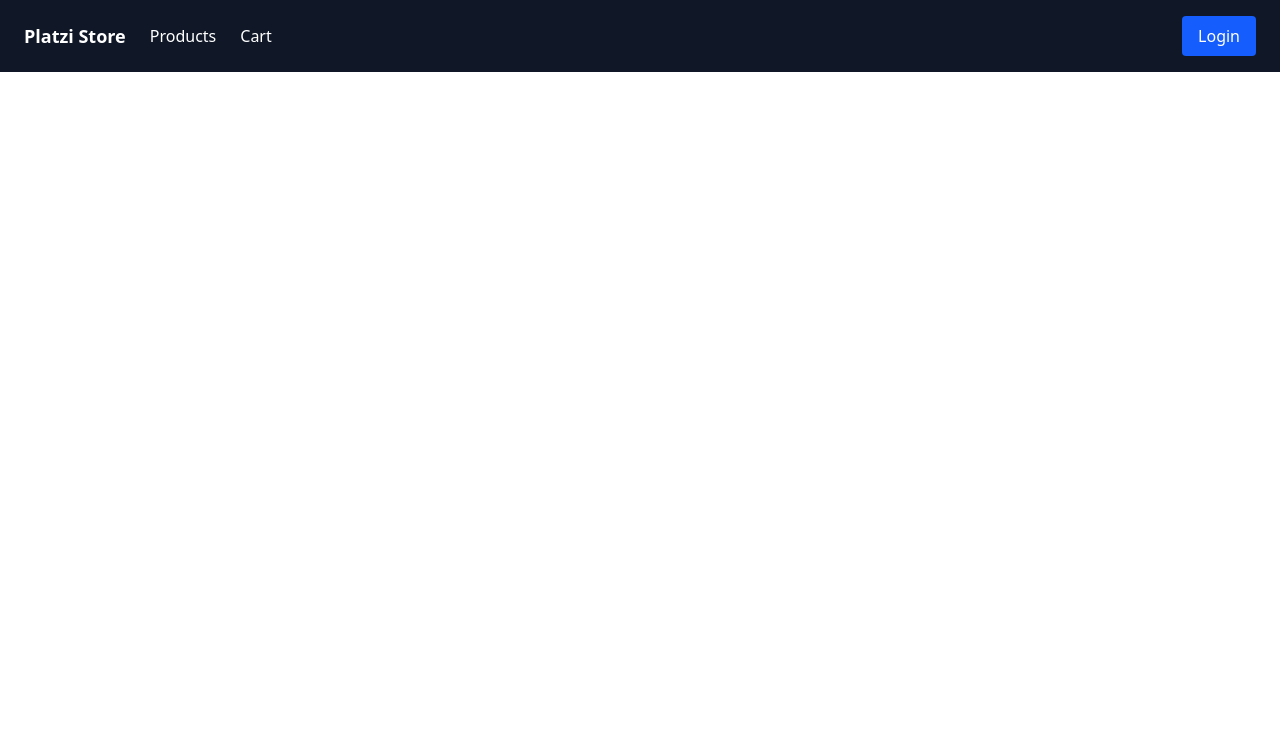
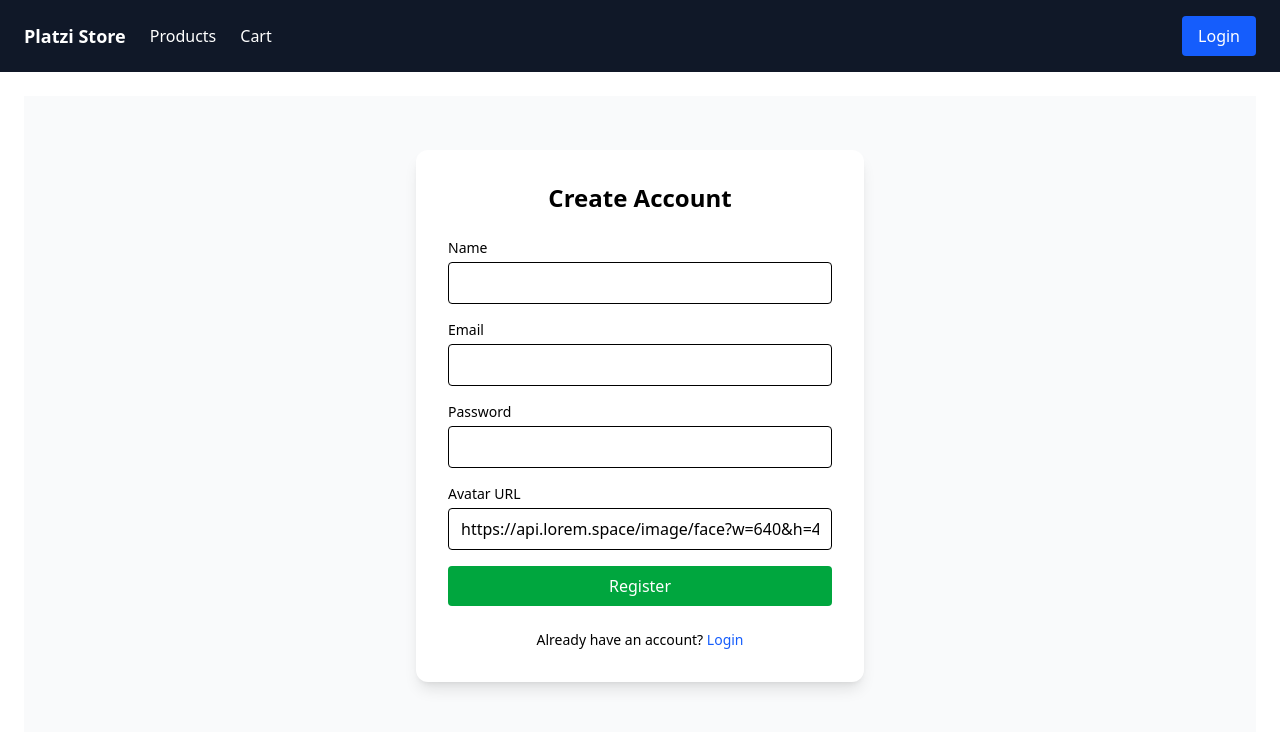
Before and after one commit to Diwakar-Rai/platzi-store, an Angular app: page /register in a window 1280 px wide. Before the commit this address led to /. Shown: the top 732 px of the page. Built offline with nearby package versions, Linux system fonts and the light colour scheme.

Commit message:
register section done

```diff
--- a/src/app/app.routes.ts
+++ b/src/app/app.routes.ts
@@ -16,4 +16,8 @@ export const routes: Routes = [
     canActivate: [authGuard],
     loadChildren: () => import('./features/cart/cart.routes').then((m) => m.CART_ROUTES),
   },
+  {
+    path: 'register',
+    loadComponent: () => import('./features/auth/pages/register/register').then((m) => m.Register),
+  },
 ];
--- a/src/app/core/gaurds/auth-guard.ts
+++ b/src/app/core/gaurds/auth-guard.ts
@@ -2,13 +2,18 @@ import { CanActivateFn, Router } from '@angular/router';
 import { Auth } from '../services/auth';
 import { inject } from '@angular/core';
 
-export const authGuard: CanActivateFn = () => {
+export const authGuard: CanActivateFn = (route) => {
   const authService = inject(Auth);
   const router = inject(Router);
 
-  if (authService.isAuthenticated()) {
-    return true;
+  if (!authService.isAuthenticated()) {
+    router.navigate(['/login']);
+    return false;
   }
-  router.navigate(['/login']);
-  return false;
+  const requiredRole = route.data?.['role'];
+  if (requiredRole && authService.user()?.role !== requiredRole) {
+    router.navigate(['/products']);
+    return false;
+  }
+  return true;
 };
--- a/src/app/features/auth/pages/login/login.html
+++ b/src/app/features/auth/pages/login/login.html
@@ -1,14 +1,74 @@
-<h2>Login</h2>
+<div class="min-h-[80vh] flex items-center justify-center bg-gray-50">
+  <div class="bg-white shadow-lg rounded-xl p-8 w-full max-w-md">
+    <h2 class="text-2xl font-bold text-center mb-6">Welcome Back</h2>
 
-<input type="email" [(ngModel)]="email" placeholder="Email" />
-<input type="password" [(ngModel)]="password" placeholder="Password" />
+    <form (ngSubmit)="onLogin()" #form="ngForm" class="space-y-4">
+      <!-- Email -->
+      <div>
+        <label class="block text-sm font-medium mb-1">Email</label>
+        <input
+          type="email"
+          name="email"
+          required
+          email
+          [(ngModel)]="email"
+          #emailRef="ngModel"
+          class="w-full border px-3 py-2 rounded focus:ring-2 focus:ring-blue-500 outline-none"
+          [class.border-red-500]="emailRef.invalid && emailRef.touched"
+        />
 
-<button (click)="onLogin()">Login</button>
+        @if (emailRef.invalid && emailRef.touched) {
+          <p class="text-red-500 text-xs mt-1">Please enter a valid email.</p>
+        }
+      </div>
 
-@if (loading()) {
-  <p>Logging in...</p>
-}
+      <!-- Password -->
+      <div>
+        <label class="block text-sm font-medium mb-1">Password</label>
 
-@if (error()) {
-  <p style="color: red">Login failed</p>
-}
+        <div class="relative">
+          <input
+            [type]="showPassword() ? 'text' : 'password'"
+            name="password"
+            required
+            minlength="6"
+            [(ngModel)]="password"
+            #passwordRef="ngModel"
+            class="w-full border px-3 py-2 rounded focus:ring-2 focus:ring-blue-500 outline-none"
+            [class.border-red-500]="passwordRef.invalid && passwordRef.touched"
+          />
+
+          <button
+            type="button"
+            (click)="togglePassword()"
+            class="absolute right-2 top-2 text-sm text-gray-500"
+          >
+            {{ showPassword() ? 'Hide' : 'Show' }}
+          </button>
+        </div>
+
+        @if (passwordRef.invalid && passwordRef.touched) {
+          <p class="text-red-500 text-xs mt-1">Password must be at least 6 characters.</p>
+        }
+      </div>
+
+      <button
+        type="submit"
+        [disabled]="form.invalid || loading()"
+        class="w-full bg-blue-600 text-white py-2 rounded hover:bg-blue-500 transition disabled:opacity-50"
+      >
+        @if (!loading()) {
+          Login
+        }
+        @if (loading()) {
+          Logging in...
+        }
+      </button>
+    </form>
+
+    <p class="text-sm text-center mt-6">
+      Don't have an account?
+      <a routerLink="/register" class="text-blue-600 hover:underline"> Register </a>
+    </p>
+  </div>
+</div>
--- a/src/app/features/auth/pages/login/login.ts
+++ b/src/app/features/auth/pages/login/login.ts
@@ -1,11 +1,11 @@
 import { Component, inject, signal } from '@angular/core';
 import { Auth } from '../../../../core/services/auth';
-import { Router } from '@angular/router';
+import { Router, RouterLink } from '@angular/router';
 import { FormsModule } from '@angular/forms';
 
 @Component({
   selector: 'app-login',
-  imports: [FormsModule],
+  imports: [FormsModule, RouterLink],
   templateUrl: './login.html',
   styleUrl: './login.css',
 })
@@ -17,6 +17,11 @@ export class Login {
   password = '';
   loading = signal(false);
   error = signal(false);
+  showPassword = signal(false);
+
+  togglePassword() {
+    this.showPassword.update((v) => !v);
+  }
 
   onLogin() {
     this.loading.set(true);
--- /dev/null
+++ b/src/app/features/auth/pages/register/register.html
@@ -0,0 +1,96 @@
+<div class="min-h-[80vh] flex items-center justify-center bg-gray-50">
+  <div class="bg-white shadow-lg rounded-xl p-8 w-full max-w-md">
+    <h2 class="text-2xl font-bold text-center mb-6">Create Account</h2>
+
+    <form (ngSubmit)="onSubmit()" [formGroup]="registerForm" class="space-y-4">
+      <!-- Name -->
+      <div>
+        <label class="block text-sm font-medium mb-1">Name</label>
+        <input
+          formControlName="name"
+          class="w-full border px-3 py-2 rounded focus:ring-2 focus:ring-blue-500 outline-none"
+        />
+        @if (registerForm.controls.name.touched && registerForm.controls.name.invalid) {
+          <p class="text-red-500 text-xs mt-1">Name must be at least 3 characters.</p>
+        }
+      </div>
+
+      <!-- Email -->
+      <div>
+        <label class="block text-sm font-medium mb-1">Email</label>
+        <input
+          type="email"
+          formControlName="email"
+          class="w-full border px-3 py-2 rounded focus:ring-2 focus:ring-blue-500 outline-none"
+        />
+        @if (registerForm.controls.email.touched && registerForm.controls.email.invalid) {
+          <p class="text-red-500 text-xs mt-1">Please enter a valid email.</p>
+        }
+      </div>
+
+      <!-- Password -->
+      <div>
+        <label class="block text-sm font-medium mb-1">Password</label>
+        <input
+          type="password"
+          formControlName="password"
+          class="w-full border px-3 py-2 rounded focus:ring-2 focus:ring-blue-500 outline-none"
+        />
+
+        <!-- Strength bar -->
+        @if (registerForm.controls.password.dirty && registerForm.controls.password.value) {
+          <div class="h-2 bg-gray-200 rounded mt-2">
+            <div
+              class="h-2 rounded transition-all"
+              [class.bg-red-500]="passwordStrength() <= 1"
+              [class.bg-yellow-500]="passwordStrength() === 2"
+              [class.bg-green-500]="passwordStrength() >= 3"
+              [style.width.%]="passwordStrength() * 25"
+            ></div>
+          </div>
+        }
+
+        @if (registerForm.controls.password.touched && registerForm.controls.password.invalid) {
+          <p class="text-red-500 text-xs mt-1">Password must be at least 6 characters.</p>
+        }
+      </div>
+      <!-- Avatar -->
+      <div>
+        <label class="block text-sm font-medium mb-1">Avatar URL</label>
+        <input
+          formControlName="avatar"
+          class="w-full border px-3 py-2 rounded focus:ring-2 focus:ring-blue-500 outline-none"
+        />
+      </div>
+
+      <!-- Submit -->
+      <button
+        type="submit"
+        [disabled]="loading()"
+        class="w-full bg-green-600 text-white py-2 rounded hover:bg-green-500 transition disabled:opacity-50"
+      >
+        @if (!loading()) {
+          Register
+        }
+        @if (loading()) {
+          Creating account...
+        }
+      </button>
+
+      @if (error()) {
+        <p class="text-red-600 text-sm text-center">
+          {{ error() }}
+        </p>
+      }
+
+      @if (success()) {
+        <p class="text-green-600 text-sm text-center">Account created successfully!</p>
+      }
+    </form>
+
+    <p class="text-sm text-center mt-6">
+      Already have an account?
+      <a routerLink="/login" class="text-blue-600 hover:underline"> Login </a>
+    </p>
+  </div>
+</div>
--- /dev/null
+++ b/src/app/features/auth/pages/register/register.ts
@@ -0,0 +1,85 @@
+import { Component, computed, inject, signal } from '@angular/core';
+import { CommonModule } from '@angular/common';
+import {
+  ReactiveFormsModule,
+  FormBuilder,
+  Validators,
+  FormGroup,
+  FormControl,
+} from '@angular/forms';
+import { Auth } from '../../../../core/services/auth';
+import { RouterLink } from '@angular/router';
+
+interface RegisterForm {
+  name: FormControl<string>;
+  email: FormControl<string>;
+  password: FormControl<string>;
+  avatar: FormControl<string>;
+}
+
+@Component({
+  selector: 'app-register',
+  standalone: true,
+  imports: [CommonModule, ReactiveFormsModule, RouterLink],
+  templateUrl: './register.html',
+})
+export class Register {
+  private fb = inject(FormBuilder);
+  private authService = inject(Auth);
+
+  loading = signal(false);
+  error = signal<string | null>(null);
+  success = signal(false);
+
+  registerForm: FormGroup<RegisterForm> = this.fb.group({
+    name: this.fb.nonNullable.control('', [Validators.required, Validators.minLength(3)]),
+    email: this.fb.nonNullable.control('', [Validators.required, Validators.email]),
+    password: this.fb.nonNullable.control('', [Validators.required, Validators.minLength(6)]),
+    avatar: this.fb.nonNullable.control('https://api.lorem.space/image/face?w=640&h=480', [
+      Validators.required,
+    ]),
+  });
+
+  // ✅ Correct password strength
+  passwordStrength = computed(() => {
+    const value = this.registerForm.controls.password.value;
+    if (!value) return 0;
+
+    let score = 0;
+    if (value.length >= 6) score++;
+    if (/[A-Z]/.test(value)) score++;
+    if (/[0-9]/.test(value)) score++;
+    if (/[^A-Za-z0-9]/.test(value)) score++;
+
+    return score;
+  });
+
+  onSubmit() {
+    if (this.registerForm.invalid) {
+      this.registerForm.markAllAsTouched();
+      return;
+    }
+
+    this.loading.set(true);
+    this.error.set(null);
+
+    this.authService.register(this.registerForm.getRawValue()).subscribe({
+      next: () => {
+        this.success.set(true);
+        this.registerForm.reset({
+          name: '',
+          email: '',
+          password: '',
+          avatar: 'https://api.lorem.space/image/face?w=640&h=480',
+        });
+      },
+      error: (err) => {
+        this.error.set(err?.error?.message || 'Registration failed');
+        this.loading.set(false);
+      },
+      complete: () => {
+        this.loading.set(false);
+      },
+    });
+  }
+}
```
Also changed, not shown: src/app/features/auth/pages/register/register.css (added), 1 other file (tests, documents, lock files or other folders).
